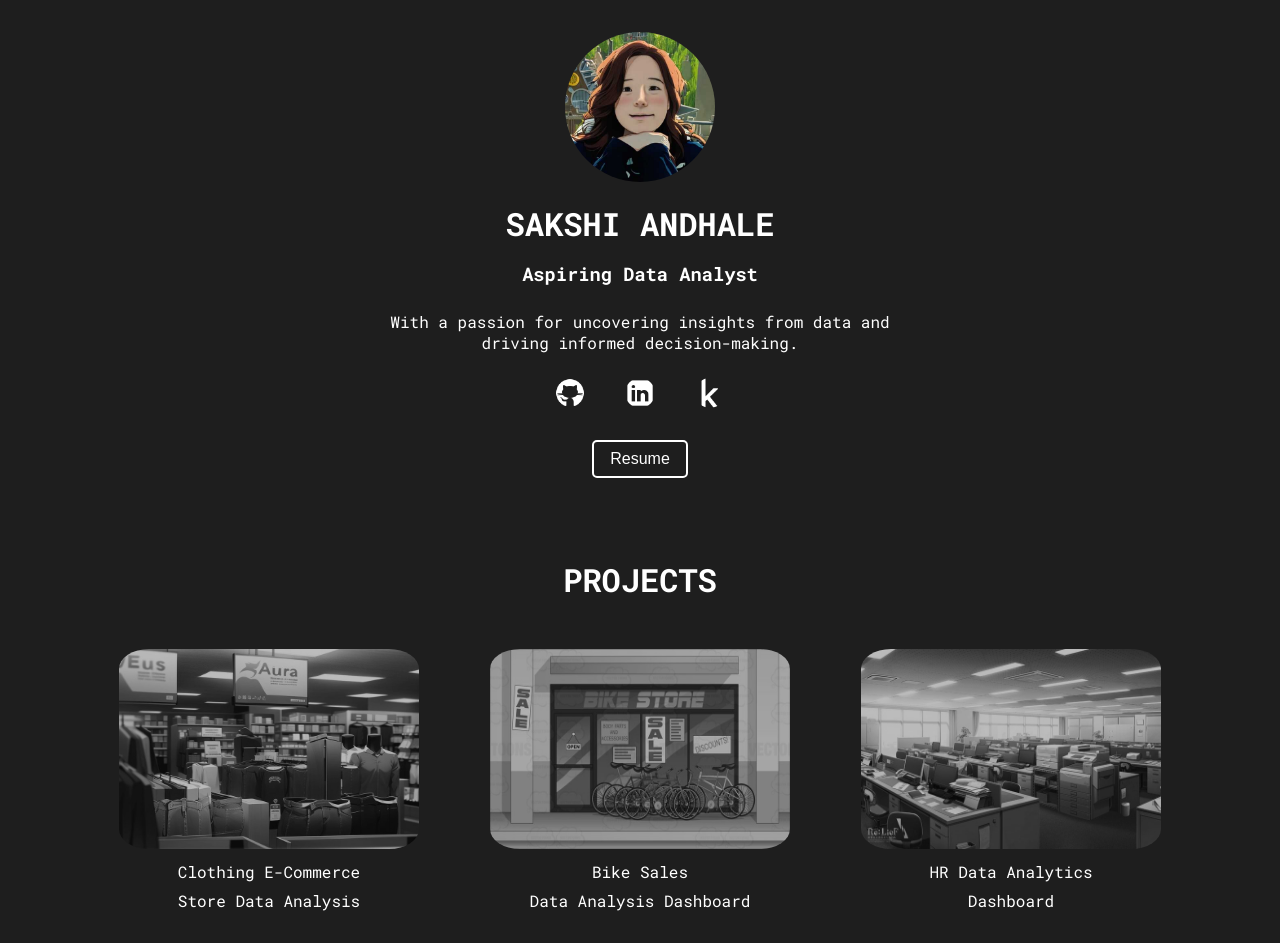
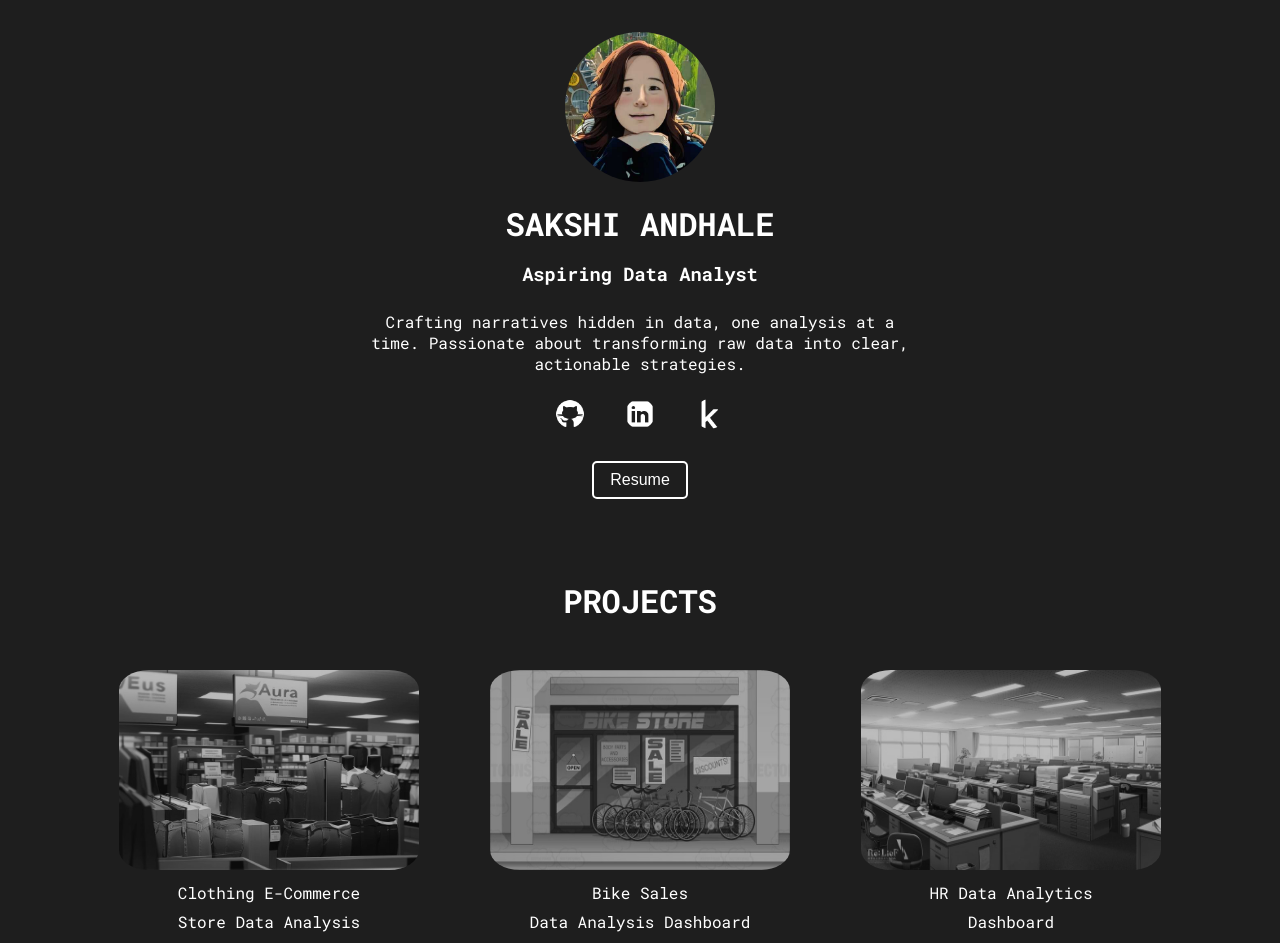
Before and after one commit to SakshiAndhale/Portfolio-Website-, a plain HTML site: page Dark Mode Portfolio/index.html in a window 1280 px wide. Shown: the top 943 px of the page. Drawn offline with Linux system fonts and the light colour scheme; files whose address does not match are found by name.

Commit message:
Update index.html

```diff
--- a/Dark Mode Portfolio/index.html
+++ b/Dark Mode Portfolio/index.html
@@ -3,6 +3,7 @@
 <head>
     <meta charset="UTF-8">
     <meta name="viewport" content="width=device-width, initial-scale=1.0">
+    <link rel="icon" type="image/svg+xml" href="Portfolio Project image cropped.jpeg">
     <title>Sakshi Andhale - Data Analyst</title>
     <link rel="stylesheet" href="style.css">
     <link href="https://fonts.googleapis.com/css2?family=Roboto+Mono:wght@400;700&display=swap" rel="stylesheet">
@@ -16,7 +17,7 @@
             <img src="Portfolio Project image cropped.jpeg" alt="Sakshi">
             <h1>SAKSHI ANDHALE</h1>
             <h3>Aspiring Data Analyst</h3>
-            <p>With a passion for uncovering insights from data and driving informed decision-making.</p>
+            <p>Crafting narratives hidden in data, one analysis at a time. Passionate about transforming raw data into clear, actionable strategies.</p>
             <div class="social-links">
                 <a href="https://github.com/SakshiAndhale" target="_blank">
                     <img class="social-icon" src="Github icon.png" alt="GitHub Logo">
@@ -28,7 +29,7 @@
                     <img class="social-icon" src="Kaggle icon.png" alt="Kaggle Logo">
                 </a>
             </div>
-            <button class="resume-button" onclick="location.href='resume.pdf'">Resume</button>
+            <button class="resume-button" onclick="location.href='Sakshi Andhale Data Analysis Resume.pdf'">Resume</button>
         </div>
     </header>
 
@@ -96,7 +97,7 @@
 </section>
 
 
-   <!-- Blog Section -->
+   <!-- Blog Section
 <section class="blog">
     <h2>MY BLOG</h2>
     <div class="blog-carousel">
@@ -139,7 +140,7 @@
     </div>
     <button class="carousel-btn prev" onclick="moveCarousel(-1)">&#10094;</button>
     <button class="carousel-btn next" onclick="moveCarousel(1)">&#10095;</button>
-</section>
+</section>  -->
 
 
 <!-- Contact Section -->
```
